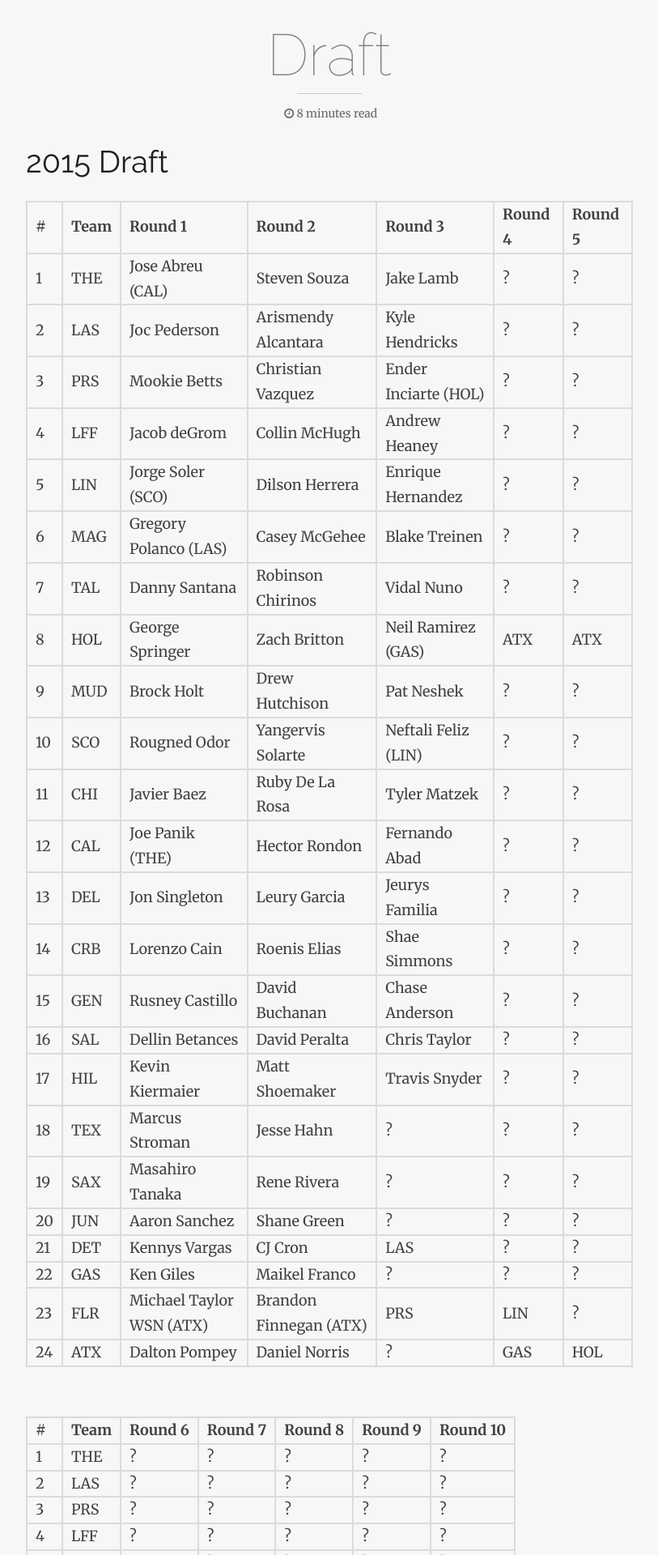
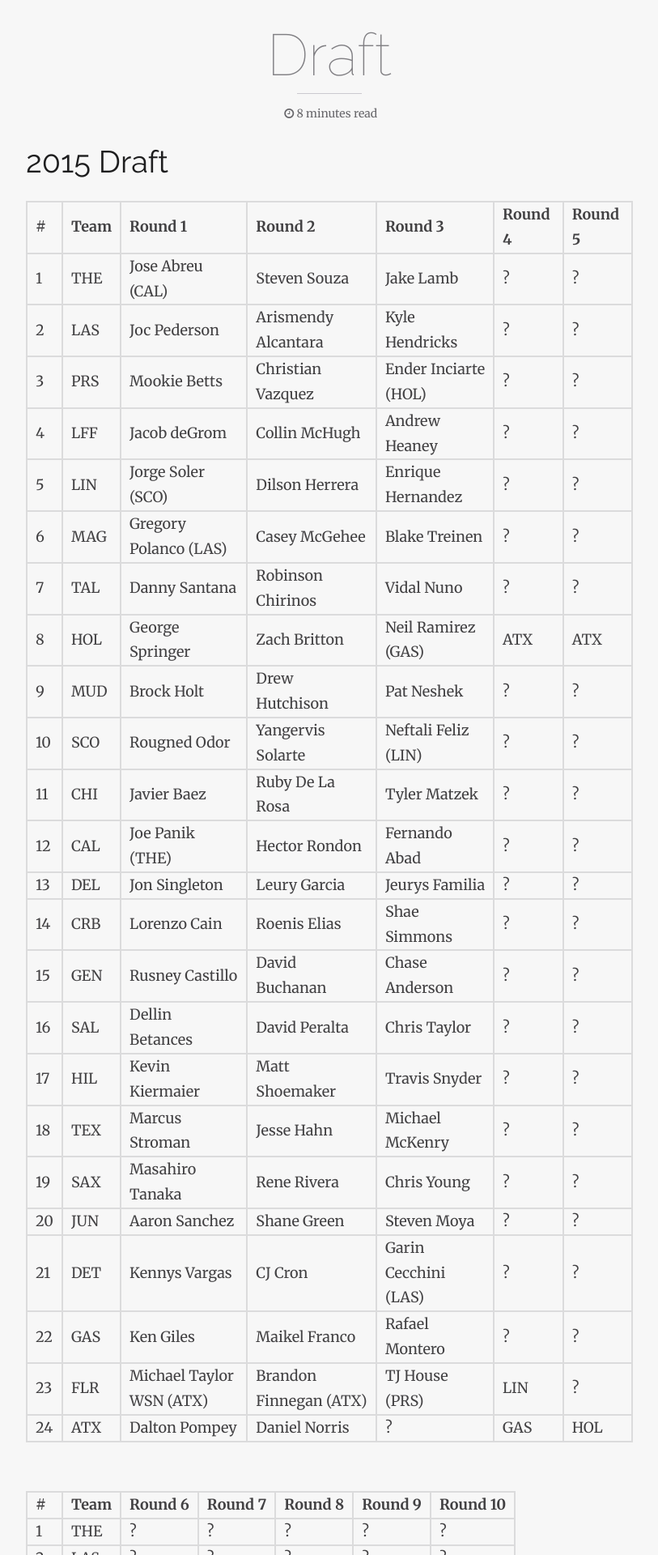
Before and after one commit to ADML1/adml1.github.io, a Jekyll site: the page built from draft.md, in a window 1280 px wide. Shown: the part 556-2476 px from the top of the page at 81% size, without its empty margins (233-1046 px from the left). Built offline with Jekyll 4.4.1, drawn with Linux system fonts in a browser that asks for light colours; nearby versions of some CDN libraries.

Commit message:
Update 3rd round draft picks.

```diff
--- a/assets/css/style.css
+++ b/assets/css/style.css
@@ -80,10 +80,10 @@
 a {
   text-decoration: none;
 }
-@include transition(color 0.2s);
+/*@include transition(color 0.2s);
 a:hover {
   text-decoration: none;
-}
+}*/
 .more-link {
   line-height: 18px;
   font-size: 18px;
@@ -382,12 +382,16 @@
   color: #1e1e1f;
 }
 a {
-  color: #807f83;
-  border-color: #807f83;
+  /*color: #807f83;
+  border-color: #807f83;*/
+  color: #c91b26;
+  border-color: #c91b26;
 }
 a:hover {
-  color: #67666a;
-  border-color: #67666a;
+  /*color: #67666a;
+  border-color: #67666a;*/
+  color: #c91b26;
+  border-color: #c91b26;
 }
 blockquote:before {
   background: #57ad68;
@@ -4049,6 +4053,10 @@
   padding: 0 10px;
 }
 
+/*Table of Contents*/
+.toc {
+  text-align:right;
+}
 
 /*      Responsive      */
 
--- a/draft.md
+++ b/draft.md
@@ -28,12 +28,12 @@
 15 | GEN | Rusney Castillo | David Buchanan | Chase Anderson | ? | ?
 16 | SAL | Dellin Betances | David Peralta | Chris Taylor | ? | ?
 17 | HIL | Kevin Kiermaier | Matt Shoemaker | Travis Snyder | ? | ?
-18 | TEX | Marcus Stroman | Jesse Hahn | ? | ? | ?
-19 | SAX | Masahiro Tanaka | Rene Rivera | ? | ? | ?
-20 | JUN | Aaron Sanchez | Shane Green | ? | ? | ?
-21 | DET | Kennys Vargas | CJ Cron | LAS | ? | ?
-22 | GAS | Ken Giles | Maikel Franco | ? | ? | ?
-23 | FLR | Michael Taylor WSN (ATX) | Brandon Finnegan (ATX) | PRS | LIN | ?
+18 | TEX | Marcus Stroman | Jesse Hahn | Michael McKenry | ? | ?
+19 | SAX | Masahiro Tanaka | Rene Rivera | Chris Young | ? | ?
+20 | JUN | Aaron Sanchez | Shane Green | Steven Moya | ? | ?
+21 | DET | Kennys Vargas | CJ Cron | Garin Cecchini (LAS) | ? | ?
+22 | GAS | Ken Giles | Maikel Franco | Rafael Montero | ? | ?
+23 | FLR | Michael Taylor WSN (ATX) | Brandon Finnegan (ATX) | TJ House (PRS) | LIN | ?
 24 | ATX | Dalton Pompey | Daniel Norris | ? | GAS | HOL
 
 <br>
```
